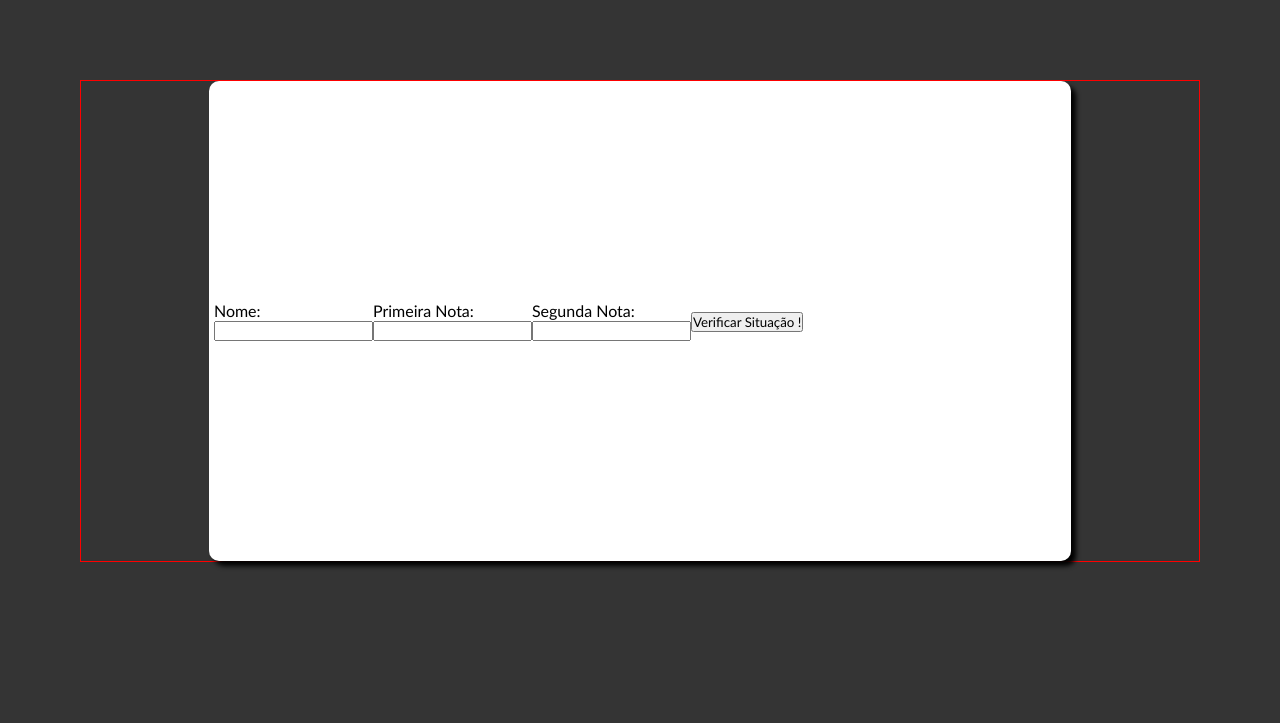
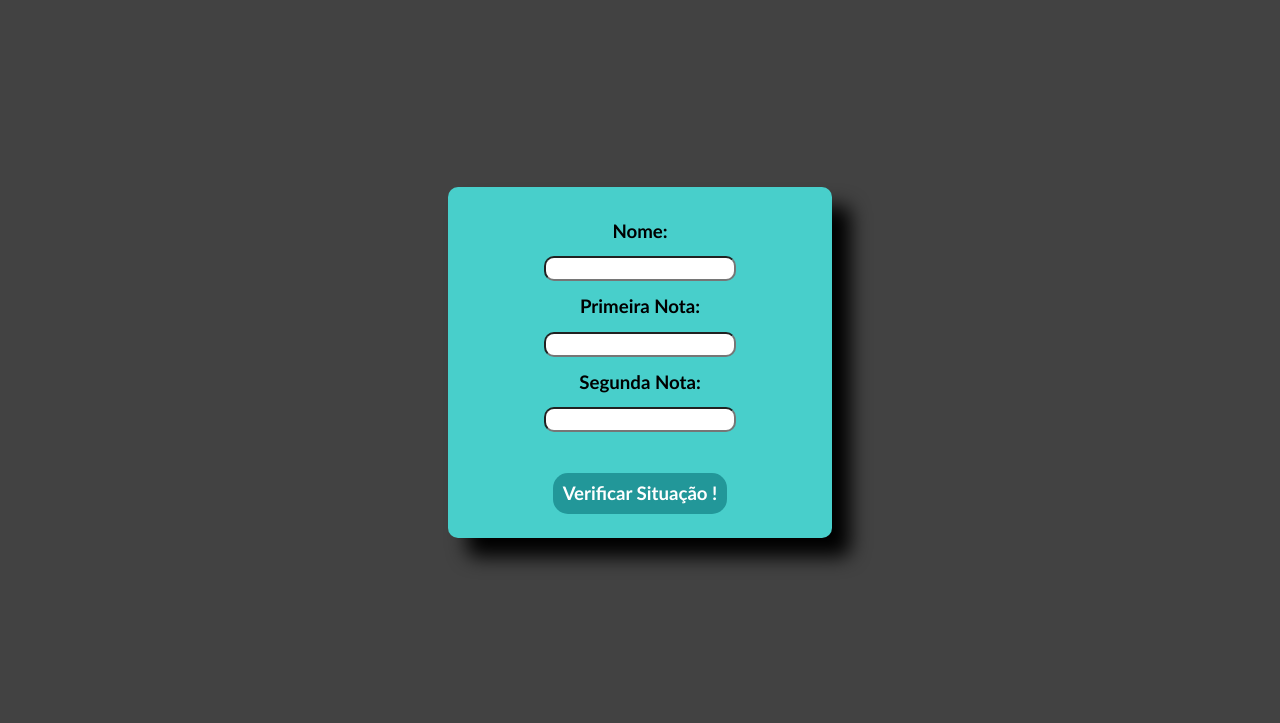
Before and after one commit to GVerdans/PHP-FAETEC, a PHP site: page / in a window 1280 px wide. Shown: the top 723 px of the page. Run offline with PHP 8.4, Linux system fonts and the light colour scheme.

Commit message:
Enfeitado o Exercicio Aluno.php com sucesso

```diff
--- a/N1/Exercicios/IMC/controller_IMC.php
+++ b/N1/Exercicios/IMC/controller_IMC.php
@@ -13,8 +13,8 @@ $descricaoDoIndice = $IMC->descricao($VRFSituacao);
 
 $mensagem = "
 O seu IMC foi: $valorDoIMC <br><br>
-A sua situação é: $VRFSituacao <br><br>
-A descrição da sua Situação é: $descricaoDoIndice
+A sua situação é: $VRFSituacao <br>
+$descricaoDoIndice
 ";
 
 echo $mensagem;
--- a/N1/Exercicios/aluno/MediaAluno.php
+++ b/N1/Exercicios/aluno/MediaAluno.php
@@ -12,12 +12,12 @@ class Aluno{ // classe
         $situacao = "";
 
         if ($media >= 7){
-            $situacao = "Aprovado !";
+            $situacao = "Aprovado ! ";
         } else {
             $situacao = "Reprovado !";
         }
 
-        return $situacao;
+        return strtoupper($situacao); // fazendo testes.
     }
 }
 ?>
--- a/N1/Exercicios/aluno/aluno.css
+++ b/N1/Exercicios/aluno/aluno.css
@@ -3,36 +3,85 @@
     padding: 0;
     box-sizing: border-box;
     font-family: 'Gill Sans', 'Gill Sans MT', Calibri, 'Trebuchet MS', sans-serif;
+    font-size: 14pt;
 }
 
 body {
-    background-color: #343434;
-}
+    background-color: #424242;
 
-div#fomulario{
-    border: 1px solid red;
     display: flex;
     align-items: center;
     justify-content: center;
-
-    margin: 5rem;
 }
 
-form#formAluno {
-    display: flex;
-    align-items: center;
+form {
+    background-color: #48CFCB;
+    border-radius: 10px;
+    box-shadow: 1rem 1rem 1rem #000 ;
+    margin: 10rem auto;
+    padding-top: 1rem;
 
-    height: 30rem;
-    width: auto;
-    padding: 5px;
 
-    border-radius: 10px;
-    box-shadow: 5px 5px 5px #000;
-    background-color: #fff;
+    width: 30%;
+    height: auto;
+
+    display: block;
+    text-align: center;
+    justify-content: center;
+    /* position: fixed/ */
+    /* justify-content: center;
+    align-items: center; */
 }
 
-div#btn{
+label {
     /* border: 1px solid red; */
+    margin: 5px auto;
     display: block;
-    width: 100%;
+    padding: .5rem;
+
+    font-weight: bold;
 }
+
+input.ipt_entradas {
+    width: 50%;
+    height: 25px;
+    border-radius: 10px;
+    text-align: center;
+}
+
+input#verificar_situacao {
+    margin-top: 1rem;
+    padding: .5rem;
+
+    border: none;
+    border-radius: 15px;
+
+    cursor: pointer;
+
+    background-color: #229799;
+    color: #fff;
+
+    font-weight: bold;
+}
+
+input#verificar_situacao:hover {
+    transform: rotate(360deg);
+    transition: 1.5s;
+
+    background-color: #424242;
+
+    border: 2px dotted #fff;
+
+}
+
+div#resultado {
+
+    background-color: #ffffff56;
+    border: none;
+    border-radius: 10px;
+
+    font-weight: bold;
+    /* padding: 4px; */
+
+    margin: 2px 30%;
+}
--- a/N1/Exercicios/aluno/controller_MediaAluno.js
+++ b/N1/Exercicios/aluno/controller_MediaAluno.js
@@ -1,3 +1,5 @@
+// AJAX
+
 $(function() {
     $("#verificar_situacao").click(function() {
         let nome = $("#nome").val();
@@ -5,8 +7,19 @@ $(function() {
         let nota2 = $("#nota2").val();
 
 
-        // Podem entrar validações aqui
-        console.log(nome);
+        // Podem entrar validações aqui.
+
+        if (nome == ''){
+            alert ('Isira seu Nome !');
+            return false;
+        }
+
+        if (nota1 > 10 || nota2 > 10){
+            alert('Insira notas entre 1 e 10 !');
+            return false;
+        }
+
+        // Final das validações.
 
         $.ajax({
             type: "POST",
--- a/N1/Exercicios/aluno/controller_MediaAluno.php
+++ b/N1/Exercicios/aluno/controller_MediaAluno.php
@@ -4,7 +4,7 @@ include 'MediaAluno.php';
 
 $aluno =  new Aluno(); // instanciando a classe.
 
-$nome = $_POST["nome"];
+$nome = strtoupper($_POST["nome"]);
 $nota1 = $_POST["nota1"];
 $nota2 = $_POST["nota2"];
 
--- a/N1/Exercicios/aluno/index.html
+++ b/N1/Exercicios/aluno/index.html
@@ -12,33 +12,27 @@
 </head>
 
 <body>
-<div id="fomulario">
 
-    <form id="formAluno">
+    <form>
 
-        <label for="nome">Nome:
-            <input type="text" name="nome" id="nome" class="ipt_entradas">
-        </label>
+        <label for="nome">Nome:</label>
+        <input type="text" name="nome" id="nome" class="ipt_entradas">
 
-        <label for="nota1">Primeira Nota:
-            <input type="text" name="nota1" id="nota1" class="ipt_entradas">
-        </label>
+        <label for="nota1">Primeira Nota:</label>
+        <input type="number" name="nota1" id="nota1" class="ipt_entradas">
 
-        <label for="nota2">Segunda Nota:
-            <input type="text" name="nota2" id="nota2" class="ipt_entradas">
-        </label>
+        <label for="nota2">Segunda Nota:</label>
+        <input type="number" name="nota2" id="nota2" class="ipt_entradas">
+        <br><br>
+        <input type="button" value="Verificar Situação !" name="verificar_situacao" id="verificar_situacao">
 
-        <div id="btn">
-            <input type="button" value="Verificar Situação !" name="verificar_situacao" id="verificar_situacao">
-        </div>
+            <br><br>
 
 
-        <div id="resultado"></div>
-
+            <div id="resultado"></div>
     </form>
 
 
-</div>
 </body>
 
 </html>
```
Also changed, not shown: N1/Exercicios/IMC/index.html (deleted, +0 -11 lines).
